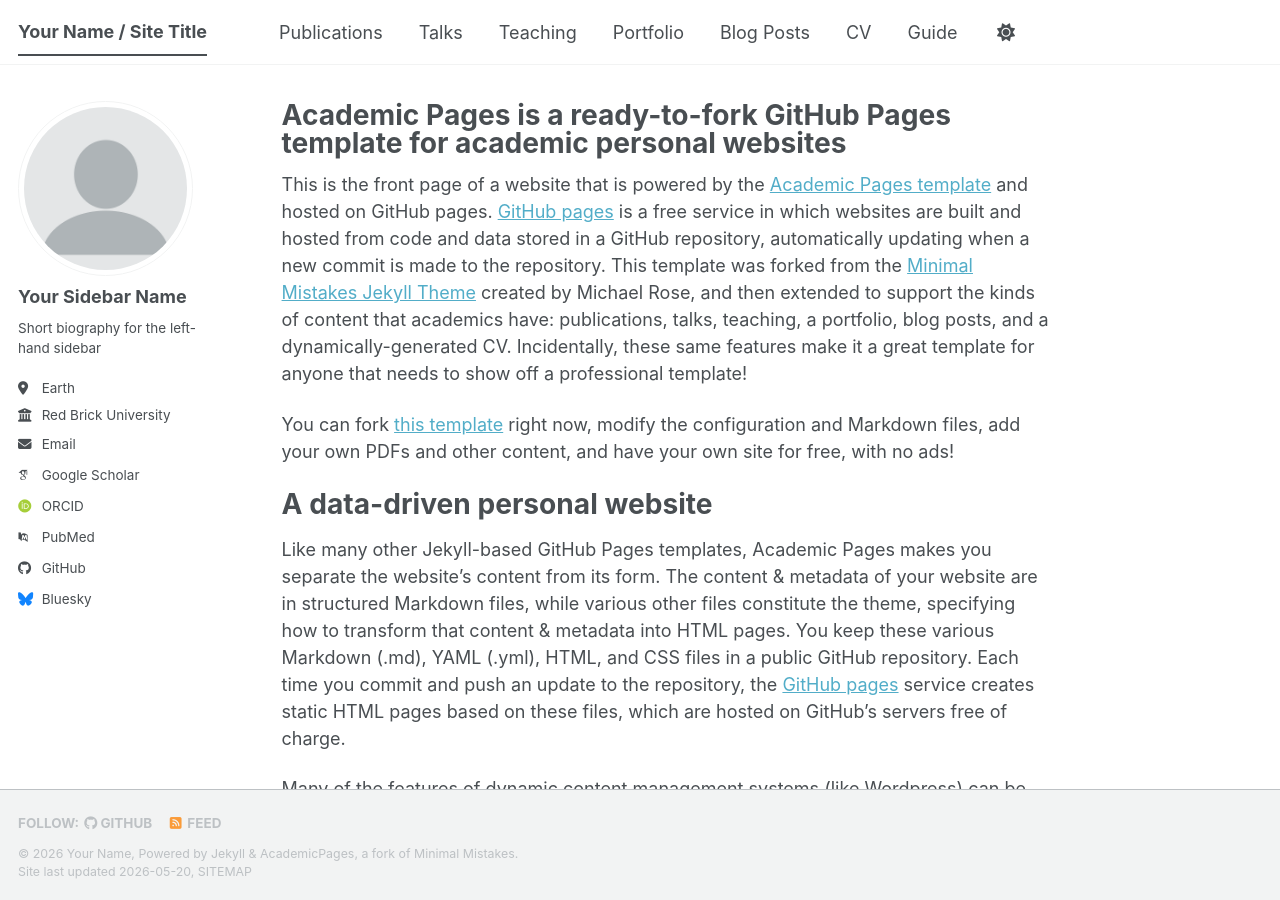
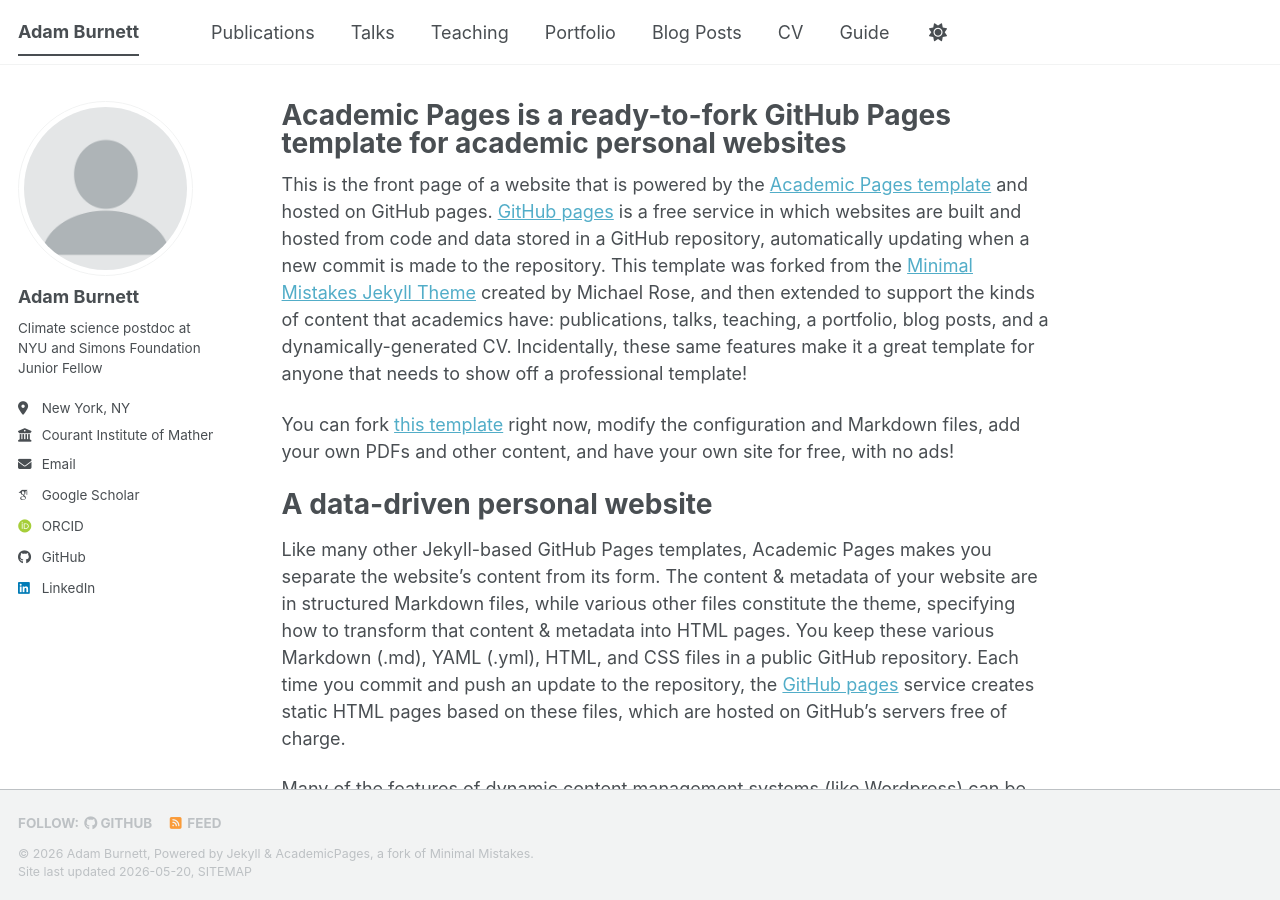
Before and after one commit to adam-burnett/adam-burnett.github.io, a Jekyll site: the page built from _pages/about.md, in a window 1280 px wide and 900 px high. Built offline with Jekyll 4.4.1, drawn with Linux system fonts in a browser that asks for light colours; some web fonts are replaced; a script bundle is joined from its source files by our own code; library files that are not in the unit come from our copies.

Commit message:
Modify personal details in _config.yml
Updated personal information and links in the configuration file.

```diff
--- a/_config.yml
+++ b/_config.yml
@@ -9,14 +9,14 @@
 # Basic Site Settings
 locale                   : "en-US"
 site_theme               : "default" # The available themes options are "default", "air", "sunrise", "mint", "dirt" and "contrast"
-title                    : "Your Name / Site Title"
+title                    : "Adam Burnett"
 title_separator          : "-"
-name                     : &name "Your Name"
-description              : &description "Your Name's academic portfolio"   # Update this with a general description of your site, this is the default if not overridden by a page
-url                      : https://academicpages.github.io # The base hostname & protocol for your site e.g. "https://[your GitHub username].github.io",
+name                     : &name "Adam Burnett"
+description              : &description "Adam Burnett's research site"   # Update this with a general description of your site, this is the default if not overridden by a page
+url                      : https://adam-burnett.github.io # The base hostname & protocol for your site e.g. "https://[your GitHub username].github.io",
                                                            # or if you already have some other page hosted on Github then use "https://[your GitHub username].github.io/[Your Repo Name]"
 baseurl                  : "" # the subpath of your site, e.g. "/blog"
-repository               : "academicpages/academicpages.github.io"
+repository               : "adam-burnett/adam-burnett.github.io"
 
 # Site Author - The following control what appear as part of the author content on the side bar.
 #               If a field is blank the icon and link will not appear, otherwise it will be shown.
@@ -24,24 +24,24 @@ repository               : "academicpages/academicpages.github.io"
 author:
   # Biographic information
   avatar           : "profile.png"
-  name             : "Your Sidebar Name"
+  name             : "Adam Burnett"
   pronouns         : # example: "she/her"
-  bio              : "Short biography for the left-hand sidebar"
-  location         : "Earth"
-  employer         : "Red Brick University"
+  bio              : "Climate science postdoc at NYU and Simons Foundation Junior Fellow"
+  location         : "New York, NY"
+  employer         : "Courant Institute of Mathematical Sciences, New York University"
   uri              : # URL
-  email            : "none@example.org"
+  email            : "ac12916@nyu.edu"
 
   # Academic websites
   academia         : # URL
   arxiv            : # URL - Update with the correct link to your profile
-  googlescholar    : "https://scholar.google.com/citations?user=PS_CX0AAAAAJ"
+  googlescholar    : "https://scholar.google.com/citations?user=pZb4A9wAAAAJ"
   inspire-hep      : # URL
   impactstory      : # URL
-  orcid            : "https://orcid.org/yourorcidurl"
+  orcid            : "https://orcid.org/0000-0002-7694-6885"
   semantic         : # URL
   ssrn             : # URL
-  pubmed           : "https://www.ncbi.nlm.nih.gov/pubmed/?term=john+snow"
+  pubmed           : # URL
   researchgate     : # URL
   scopus           : # URL
   zotero           : # URL
@@ -51,13 +51,13 @@ author:
   bitbucket        : # Username - Update with your username on the site
   codepen          : # Username
   dribbble         : # Username
-  github           : "academicpages"
+  github           : "adam-burnett"
   kaggle           : # Username
   stackoverflow    : # User number or user number and name (i.e., use "1" or "1/jeff-atwood")
 
   # Social media
   artstation       : # Username
-  bluesky          : "bsky.app" # Replace this with you Bluesky username
+  bluesky          : # "bsky.app" # Replace this with your Bluesky username
   facebook         : # Username
   flickr           : # Username
   foursquare       : # Username
@@ -66,7 +66,7 @@ author:
   keybase          : # Username
   instagram        : # Username
   lastfm           : # Username
-  linkedin         : # Username
+  linkedin         : "adam-burnett-447536174"
   mastodon         : # URL
   medium           : # URL
   pinterest        : # Username
```
